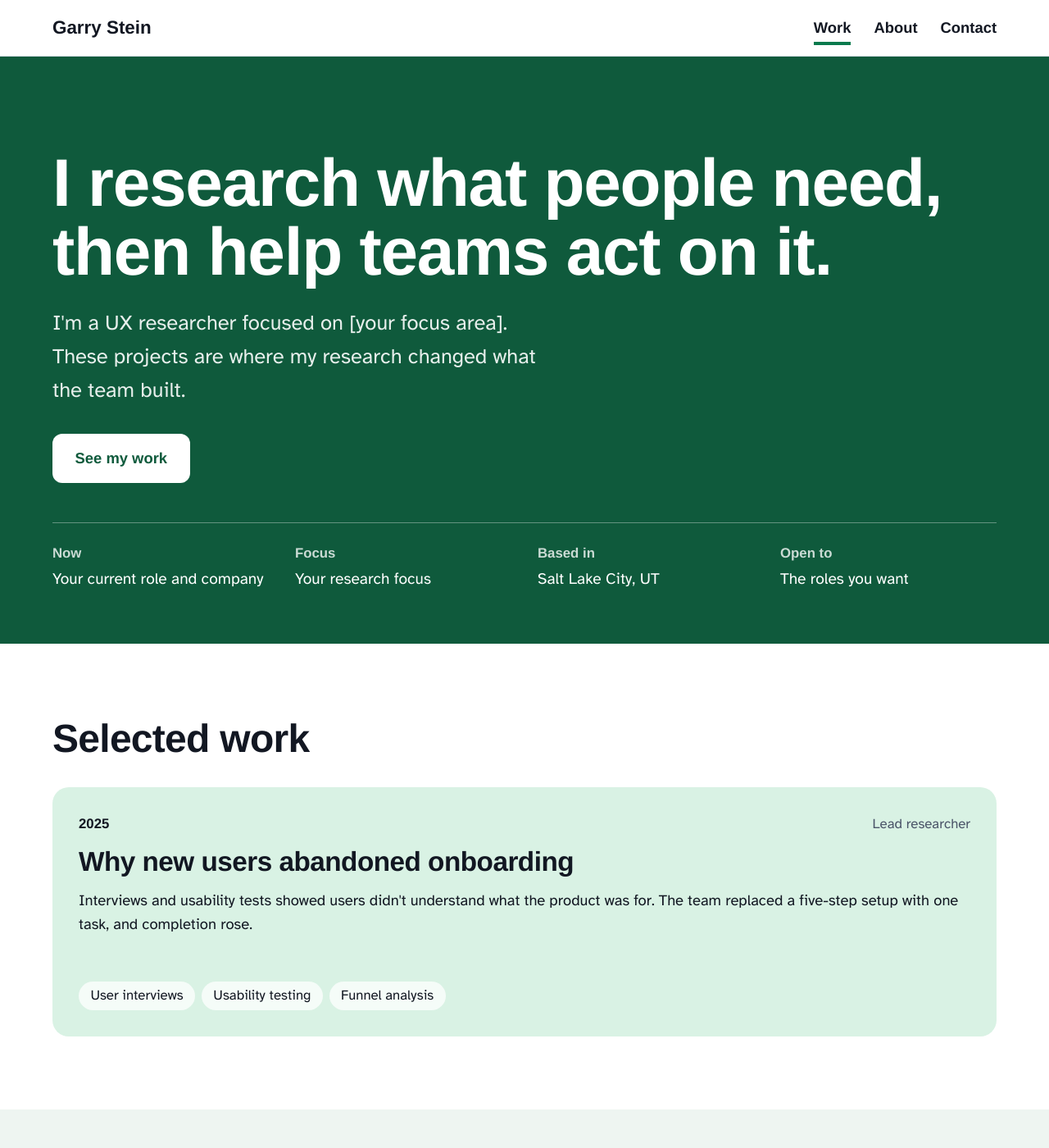
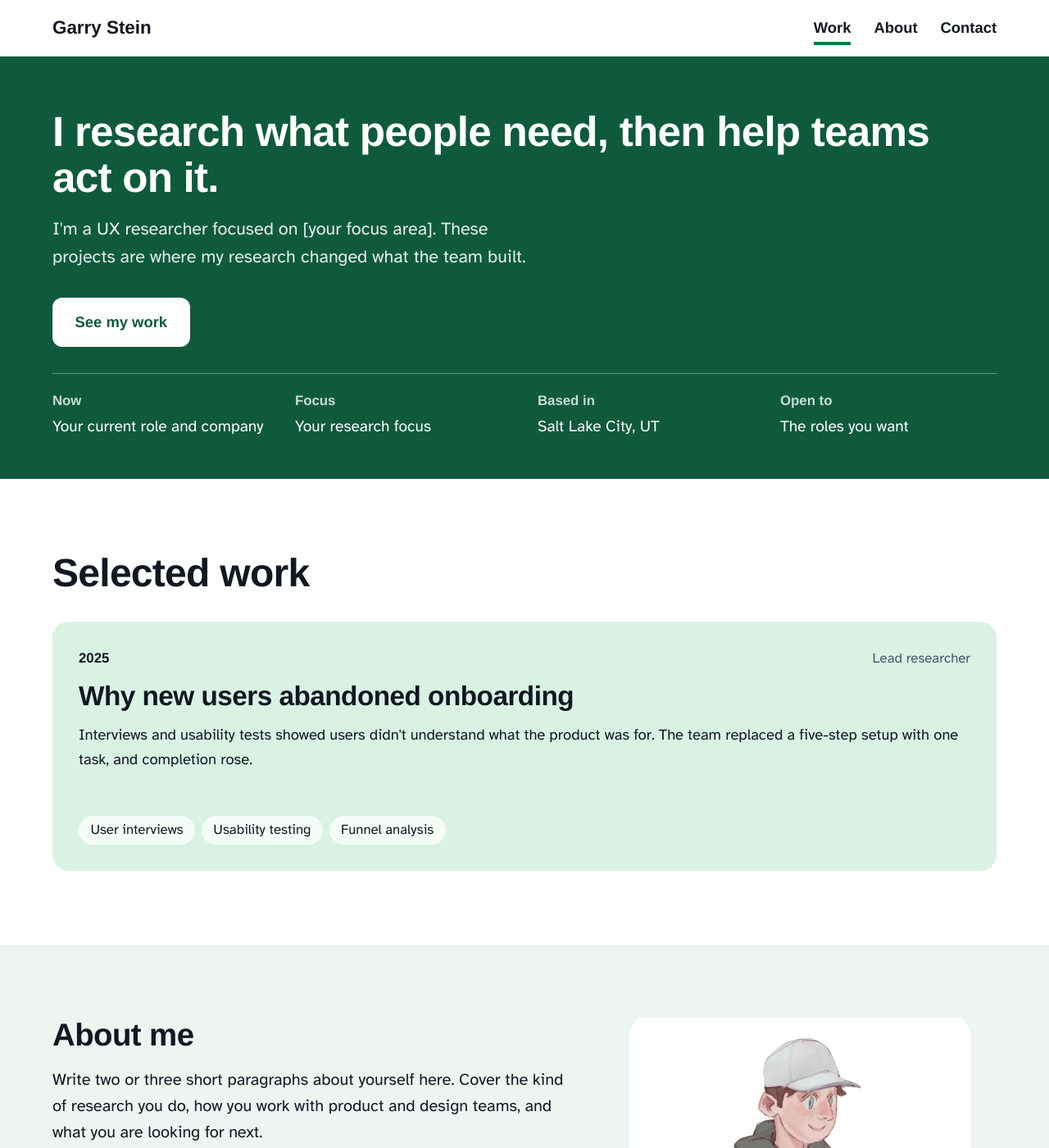
Before and after one commit to garryst/garrystein.github.io, a Jekyll site: the page built from index.md, in a window 1280 px wide and 1400 px high. Shown: the whole window at 82% size. Built offline with Jekyll 4.4.1, drawn with Linux system fonts in a browser that asks for light colours; some web fonts are replaced.

Commit message:
Update style.css

```diff
--- a/assets/css/style.css
+++ b/assets/css/style.css
@@ -70,14 +70,14 @@ a:focus-visible { outline: 3px solid var(--link); outline-offset: 3px; border-ra
 .btn-outline:hover { background: var(--t1); }
 
 /* Home: hero */
-.hero { background: var(--indigo); color: #fff; padding-block: clamp(3.5rem, 9vw, 7rem) clamp(2.5rem, 5vw, 4rem); }
-.hero h1 { font-size: clamp(2.6rem, 6.4vw, 5.6rem); font-weight: 700; line-height: 1.03; max-width: 17em; }
-.hero-sub { font-size: clamp(1.25rem, 2vw, 1.6rem); max-width: 38rem; margin: 1.5rem 0 0; color: rgba(255, 255, 255, 0.9); }
+.hero { background: var(--indigo); color: #fff; padding-block: clamp(2.5rem, 5vw, 4rem) clamp(2rem, 4vw, 3rem); }
+.hero h1 { font-size: clamp(2rem, 4vw, 3.4rem); font-weight: 700; line-height: 1.1; max-width: 22em; }
+.hero-sub { font-size: clamp(1.15rem, 1.8vw, 1.35rem); max-width: 38rem; margin: 1rem 0 0; color: rgba(255, 255, 255, 0.9); }
 .hero a:focus-visible { outline-color: #fff; }
 
 .facts-row {
   display: grid; grid-template-columns: repeat(auto-fit, minmax(13rem, 1fr)); gap: 1.25rem 2rem;
-  margin: 3rem 0 0; padding-top: 1.5rem; border-top: 1px solid var(--line);
+  margin: 2rem 0 0; padding-top: 1.25rem; border-top: 1px solid var(--line);
 }
 .facts-row dt { font-family: var(--display); font-weight: 700; font-size: 1.05rem; color: var(--muted); }
 .facts-row dd { margin: 0.1rem 0 0; font-size: 1.2rem; }
```
